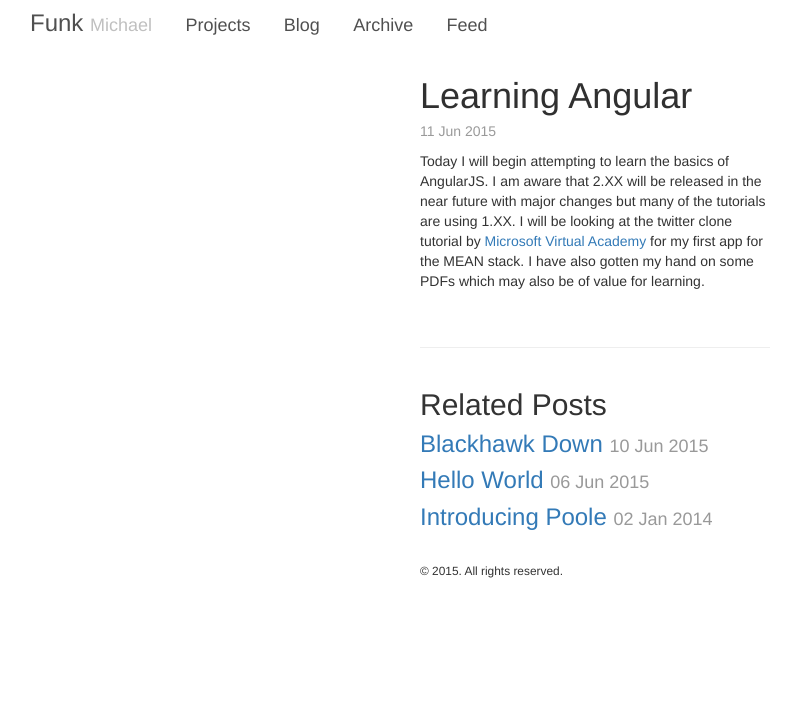
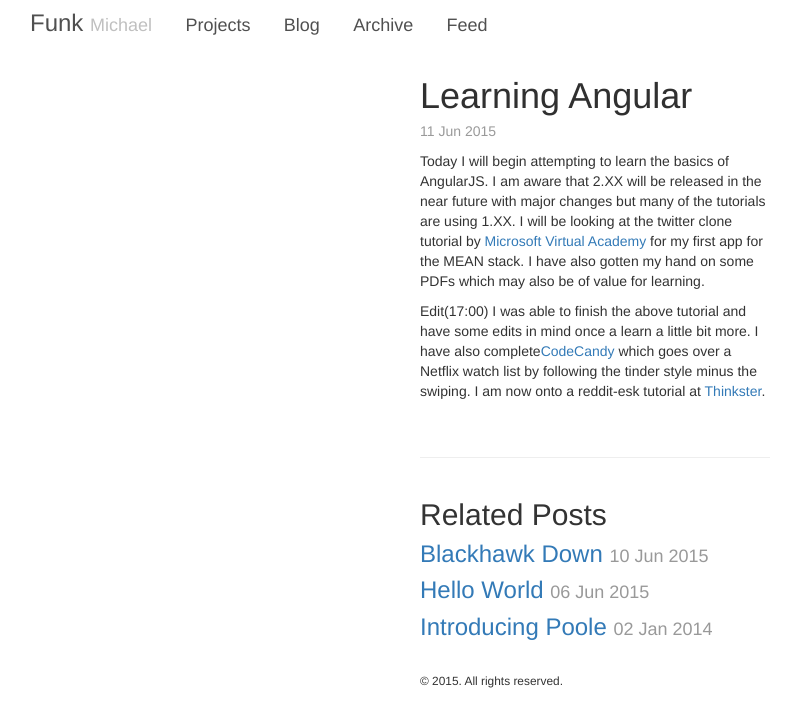
Before and after one commit to mafunk92/mafunk92.github.io, a Jekyll site: the page built from blog/_posts/2015-06-11-ng-repeat.md, in a window 1280 px wide. Shown: the top 727 px of the page, without its empty margins (45-841 px from the left). Built offline with Jekyll 4.4.1, drawn with Linux system fonts in a browser that asks for light colours.

Commit message:
Update 2015-06-11-ng-repeat.md

```diff
--- a/blog/_posts/2015-06-11-ng-repeat.md
+++ b/blog/_posts/2015-06-11-ng-repeat.md
@@ -6,3 +6,7 @@ categories: blog
 permalink: ng-repeat
 ---
 Today I will begin attempting to learn the basics of AngularJS. I am aware that 2.XX will be released in the near future with major changes but many of the tutorials are using 1.XX. I will be looking at the twitter clone tutorial by [Microsoft Virtual Academy](https://www.youtube.com/watch?v=Jh0er2pRcq8) for my first app for the MEAN stack. I have also gotten my hand on some PDFs which may also be of value for learning.
+
+Edit(17:00)
+I was able to finish the above tutorial and have some edits in mind once a learn a little bit more.
+I have also complete[CodeCandy](http://codecandy.io/courses/tinder-for-netflix) which goes over a Netflix watch list by following the tinder style minus the swiping. I am now onto a reddit-esk tutorial at [Thinkster](https://thinkster.io/learn-to-build-realtime-webapps/).
```
